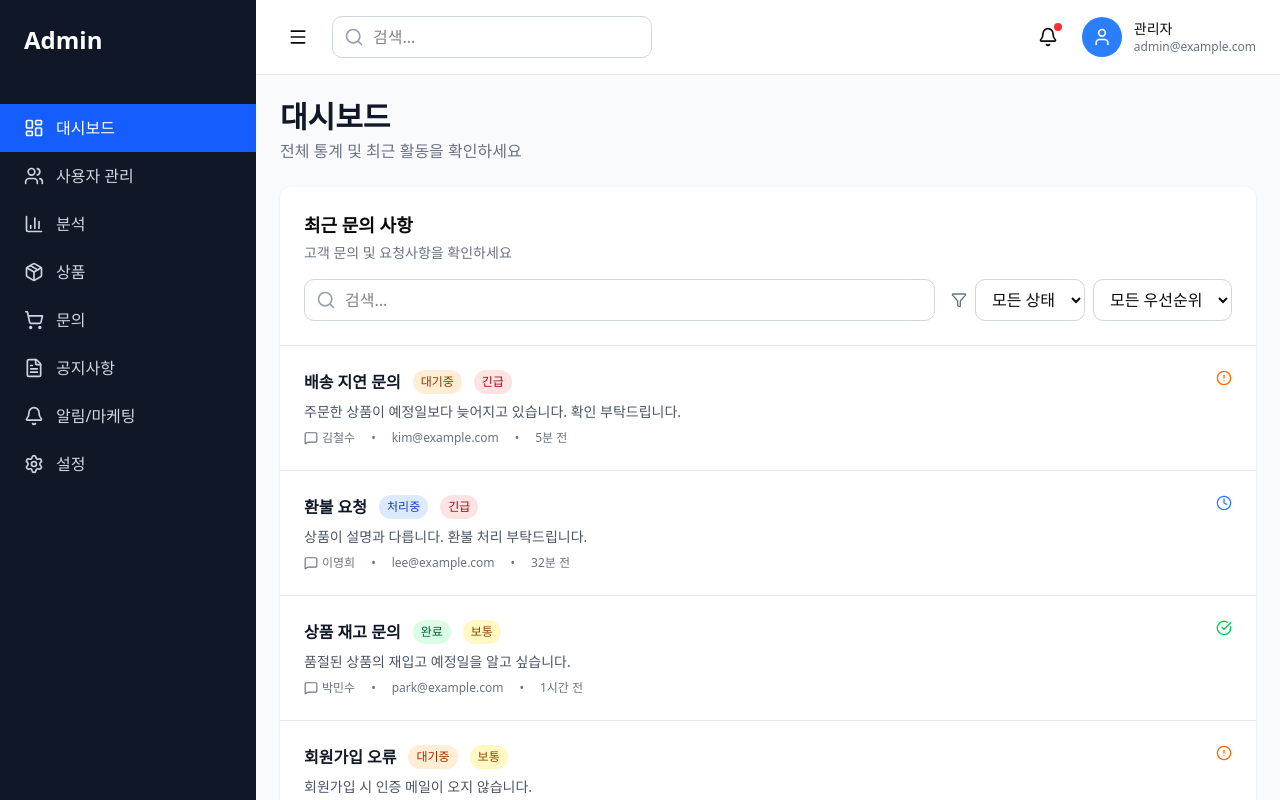
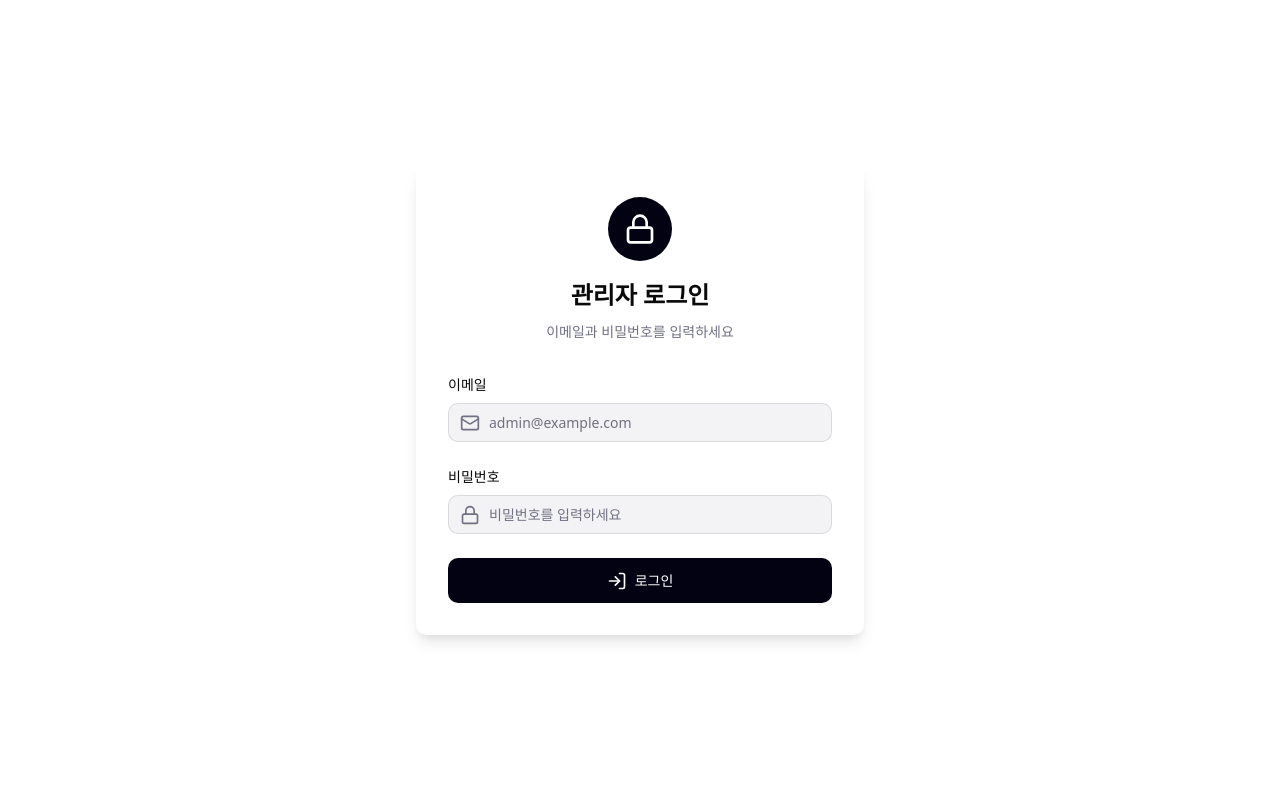
Before and after one commit to Banny-Banny/admin, a Next.js app: page / in a window 1280 px wide. Built offline with nearby package versions, Linux system fonts and the light colour scheme; no server answers.

Commit message:
feat: 로그인 페이지 컴포넌트 추가
- LoginPage 컴포넌트 및 스타일 추가
- page.tsx에 로그인 페이지 라우팅 로직 추가

```diff
--- /dev/null
+++ b/src/app/components/LoginPage/index.tsx
@@ -0,0 +1,80 @@
+'use client';
+import { useState } from 'react';
+import { Mail, Lock, LogIn } from 'lucide-react';
+import styles from './styles.module.css';
+
+interface LoginPageProps {
+  onLogin?: (email: string, password: string) => void;
+}
+
+export function LoginPage({ onLogin }: LoginPageProps) {
+  const [email, setEmail] = useState('');
+  const [password, setPassword] = useState('');
+
+  const handleSubmit = (e: React.FormEvent) => {
+    e.preventDefault();
+    if (onLogin) {
+      onLogin(email, password);
+    }
+  };
+
+  return (
+    <div className={styles.login_container}>
+      <div className={styles.login_card}>
+        <div className={styles.login_header}>
+          <div className={styles.icon_wrapper}>
+            <Lock className={styles.lock_icon} size={32} />
+          </div>
+          <h1 className={styles.login_title}>관리자 로그인</h1>
+          <p className={styles.login_subtitle}>
+            이메일과 비밀번호를 입력하세요
+          </p>
+        </div>
+        <div className={styles.login_content}>
+          <form onSubmit={handleSubmit} className={styles.login_form}>
+            <div className={styles.input_group}>
+              <label htmlFor="email" className={styles.form_label}>
+                이메일
+              </label>
+              <div className={styles.input_wrapper}>
+                <Mail className={styles.input_icon} size={20} />
+                <input
+                  id="email"
+                  type="email"
+                  value={email}
+                  onChange={(e) => setEmail(e.target.value)}
+                  placeholder="admin@example.com"
+                  className={styles.input_field}
+                  required
+                />
+              </div>
+            </div>
+
+            <div className={styles.input_group}>
+              <label htmlFor="password" className={styles.form_label}>
+                비밀번호
+              </label>
+              <div className={styles.input_wrapper}>
+                <Lock className={styles.input_icon} size={20} />
+                <input
+                  id="password"
+                  type="password"
+                  value={password}
+                  onChange={(e) => setPassword(e.target.value)}
+                  placeholder="비밀번호를 입력하세요"
+                  className={styles.input_field}
+                  required
+                />
+              </div>
+            </div>
+
+            <button type="submit" className={styles.login_button}>
+              <LogIn size={20} />
+              로그인
+            </button>
+          </form>
+        </div>
+      </div>
+    </div>
+  );
+}
--- a/src/app/page.tsx
+++ b/src/app/page.tsx
@@ -9,13 +9,24 @@ import { SettingsPage } from './components/SettingsPage';
 import { ProductsPage } from './components/ProductsPage';
 import { ReportsPage } from './components/ReportsPage';
 import { MarketingPage } from './components/MarketingPage';
+import { LoginPage } from './components/LoginPage';
 
 export default function App() {
-  const [currentPage, setCurrentPage] = useState('dashboard');
+  const [currentPage, setCurrentPage] = useState('login');
   const [isSidebarOpen, setIsSidebarOpen] = useState(true);
 
   const renderPage = () => {
     switch (currentPage) {
+      case 'login':
+        return (
+          <LoginPage
+            onLogin={(email, password) => {
+              console.log('Login attempt:', { email, password });
+              // 로그인 성공 시 대시보드로 이동
+              setCurrentPage('dashboard');
+            }}
+          />
+        );
       case 'dashboard':
         return <DashboardOverview />;
       case 'users':
@@ -35,6 +46,15 @@ export default function App() {
     }
   };
 
+  // 로그인 페이지일 때는 Sidebar와 Header를 숨김
+  if (currentPage === 'login') {
+    return (
+      <div className="h-screen bg-gray-50">
+        {renderPage()}
+      </div>
+    );
+  }
+
   return (
     <div className="flex h-screen bg-gray-50">
       <Sidebar
```
